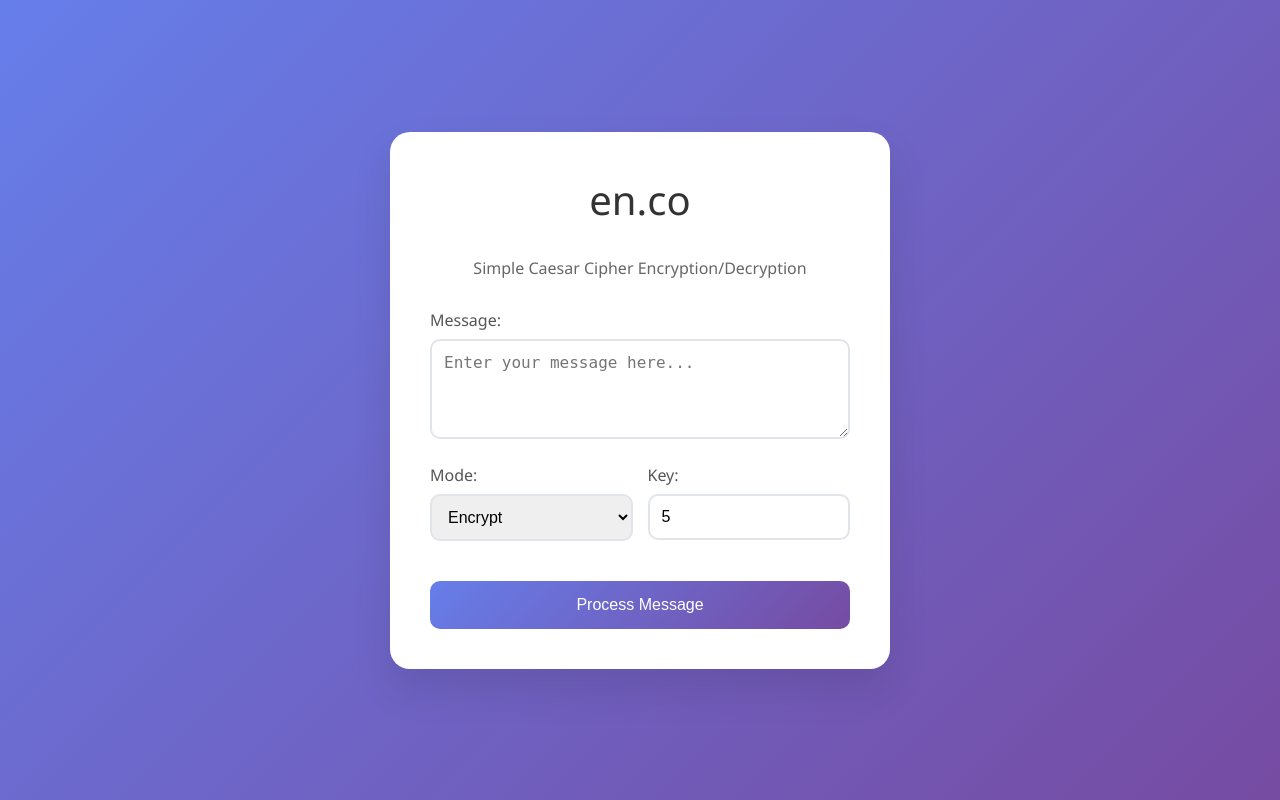
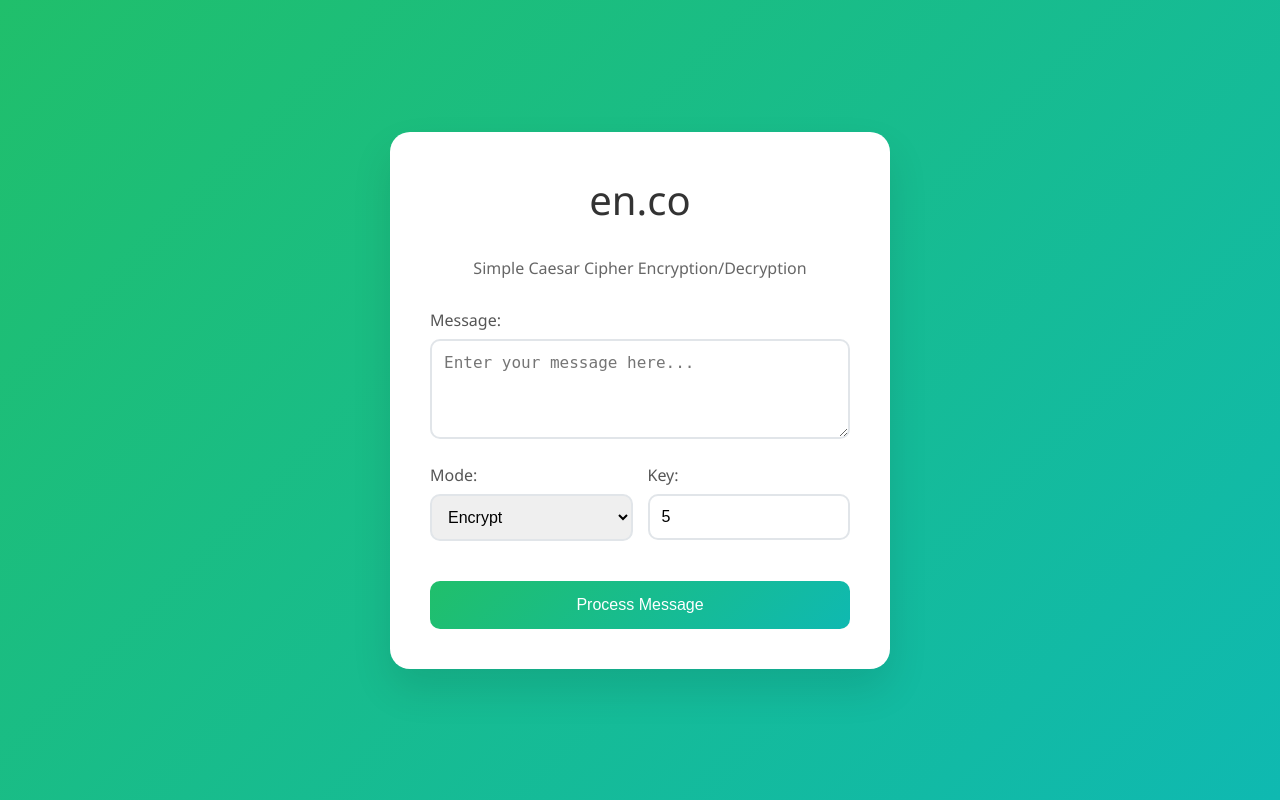
Before and after one commit to reidmetoyer/en.co, a Flask app: page / in a window 1280 px wide. Run offline with Flask 3, Linux system fonts and the light colour scheme.

Commit message:
Update color scheme to green-teal gradient

```diff
--- a/templates/index.html
+++ b/templates/index.html
@@ -13,7 +13,7 @@
 
         body {
             font-family: 'Segoe UI', Tahoma, Geneva, Verdana, sans-serif;
-            background: linear-gradient(135deg, #667eea 0%, #764ba2 100%);
+            background: linear-gradient(135deg, #20bf6b 0%, #0fb9b1 100%);
             min-height: 100vh;
             display: flex;
             justify-content: center;
@@ -60,7 +60,7 @@
 
         textarea:focus, input:focus, select:focus {
             outline: none;
-            border-color: #667eea;
+            border-color: #20bf6b;
         }
 
         textarea {
@@ -76,7 +76,7 @@
         }
 
         button {
-            background: linear-gradient(135deg, #667eea 0%, #764ba2 100%);
+            background: linear-gradient(135deg, #20bf6b 0%, #0fb9b1 100%);
             color: white;
             border: none;
             padding: 15px 30px;
@@ -97,7 +97,7 @@
             padding: 15px;
             background: #f8f9fa;
             border-radius: 10px;
-            border-left: 4px solid #667eea;
+            border-left: 4px solid #20bf6b;
         }
 
         .result h3 {
@@ -115,7 +115,7 @@
         }
 
         .copy-btn {
-            background: #28a745;
+            background: #10ac84;
             margin-top: 10px;
         }
 
```
